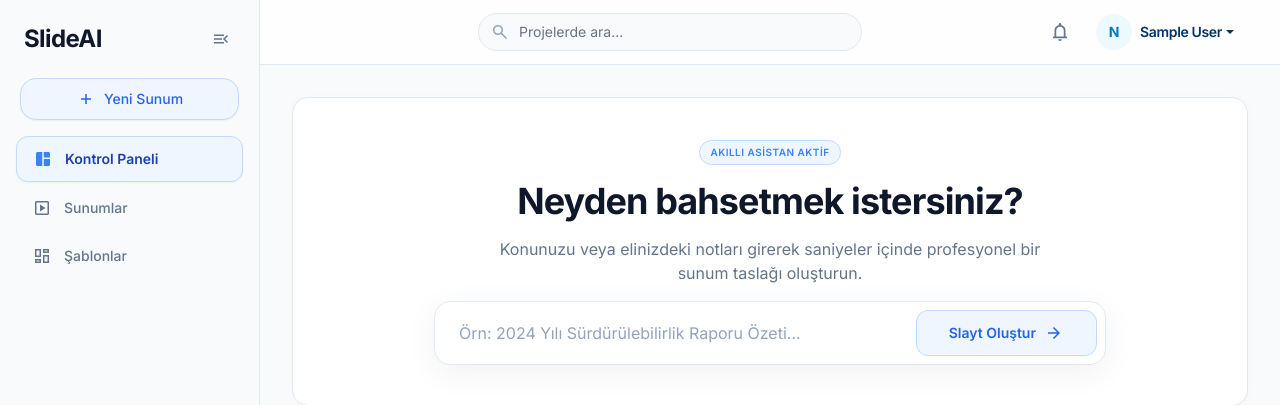
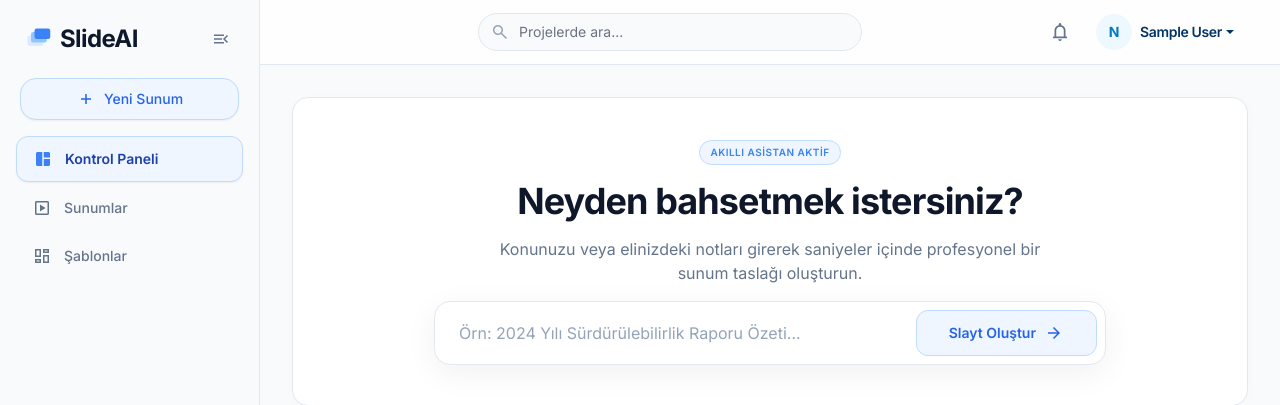
Before and after one commit to batuhannozkan1/SlideAI, a Django app: page /dashboard/ in a window 1280 px wide. Shown: the top 405 px of the page. Run offline with Django 5.2, Linux system fonts and the light colour scheme; the visitor is signed in with stand-in values (Sample User, id 1); data that the repository does not hold is empty; some libraries are stand-ins or nearby versions.

Commit message:
add logo

```diff
--- a/templates/components/_sidebar.html
+++ b/templates/components/_sidebar.html
@@ -1,7 +1,12 @@
 {% load nav_tags %}
 <aside id="sidebar" class="fixed inset-y-0 left-0 z-50 w-sidebar h-screen transform -translate-x-full lg:translate-x-0 transition-transform duration-300 ease-in-out flex flex-col bg-[#f8fafc] border-r border-[#e2e8f0] py-4">
     <div class="px-6 py-2 flex items-center justify-between">
-        <a href="{% url 'dashboard' %}">
+        <a href="{% url 'dashboard' %}" class="inline-flex items-center gap-2">
+            <svg width="28" height="28" viewBox="0 0 32 32" fill="none" xmlns="http://www.w3.org/2000/svg">
+                <rect x="4" y="12" width="18" height="12" rx="2.5" fill="#DBEAFE" />
+                <rect x="8" y="8" width="18" height="12" rx="2.5" fill="#93C5FD" />
+                <rect x="12" y="4" width="18" height="12" rx="2.5" fill="#3B82F6" />
+            </svg>
             <h1 class="font-bold text-2xl text-[#0f172a] leading-tight tracking-tight">SlideAI</h1>
         </a>
         <button id="sidebarToggle" class="text-[#64748b] hover:text-[#0f172a] p-1 flex items-center justify-center rounded-md hover:bg-[#e2e8f0] transition-colors">
```
Also changed, not shown: templates/landing.html (+8 -1 lines).
